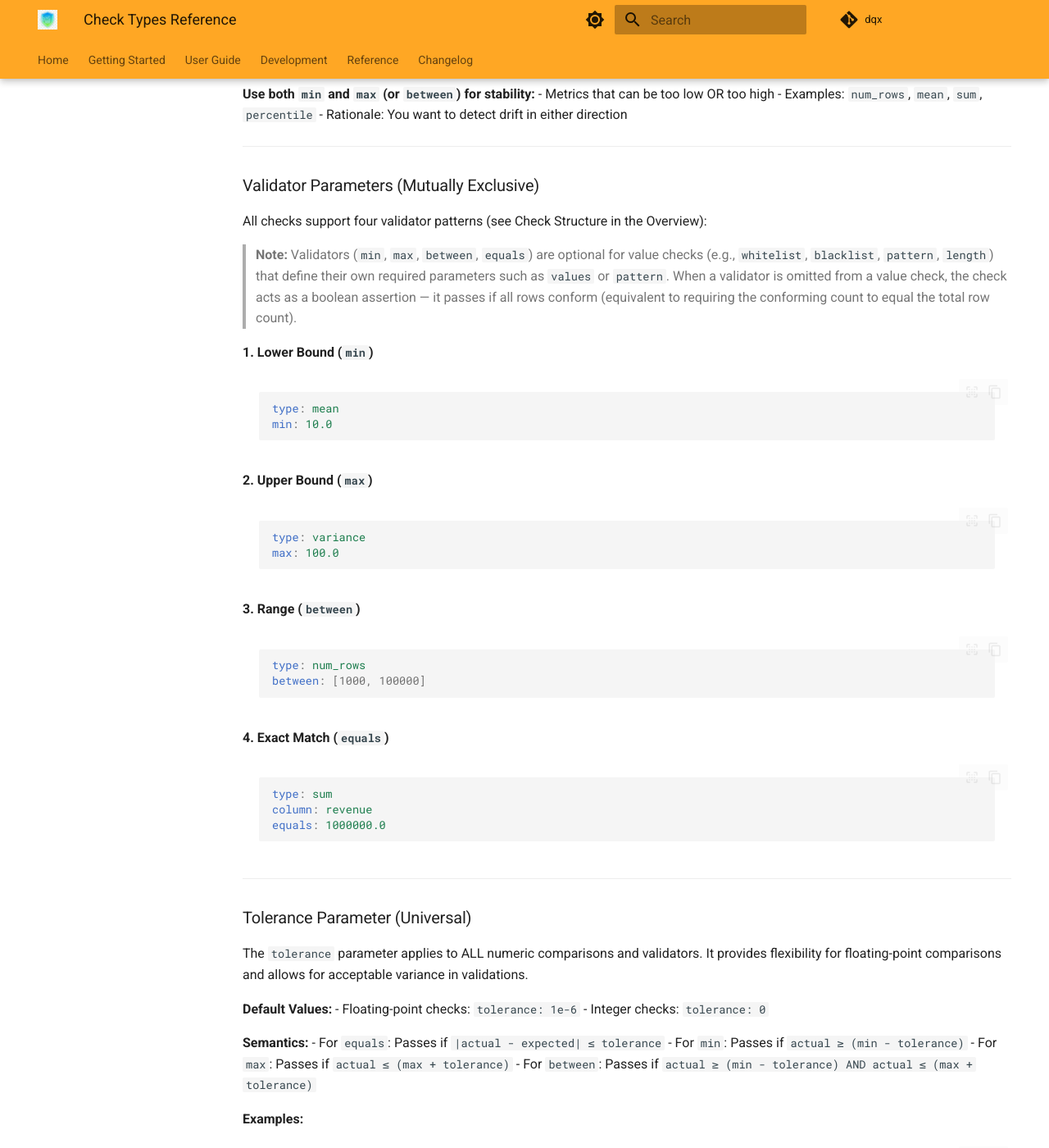
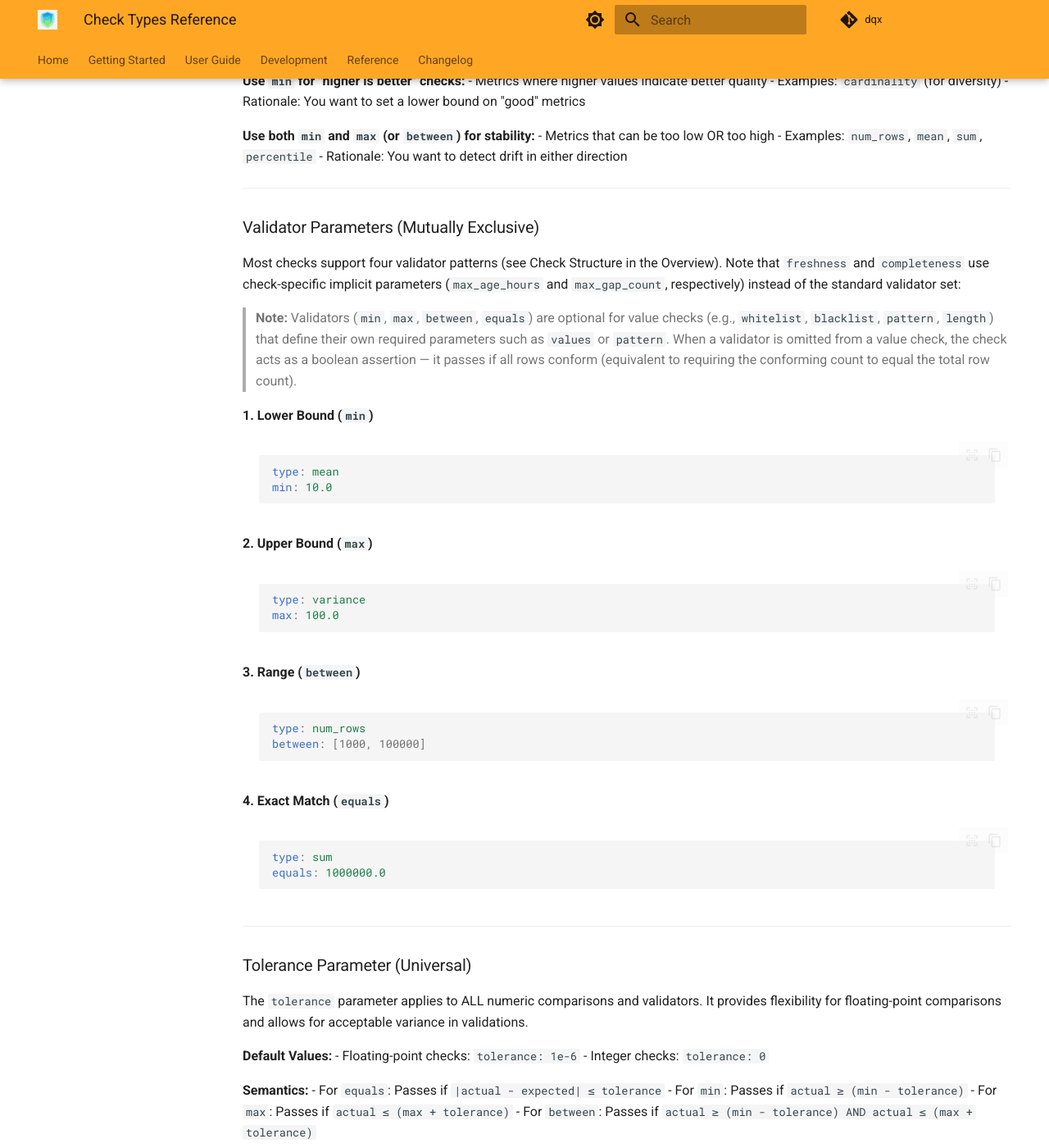
Before and after one commit to nampham2/dqx, an MkDocs documentation site: the page built from docs/design/contracts/checks.md, in a window 1280 px wide and 1400 px high, scrolled down 4808 px. Shown: the whole window at 82% size. Built offline with MkDocs 1.6.1 and Material for MkDocs 9.7.7, drawn with Linux system fonts in a browser that asks for light colours; comment, search, counter and statistics services are not loaded; some of the changed text lies outside the part shown.

Commit message:
docs(contracts): address CodeRabbit review feedback
- Add note that snake_case names are the YAML DSL surface and the contract
  parser normalizes them to internal PascalCase identifiers (NumRows, NullCount)
- Change 'All checks support four validator patterns' to 'Most checks' and note
  that freshness and completeness use check-specific implicit parameters instead
- Fix 'Every check supports validators' in index.md to 'Most checks', excluding
  freshness (max_age_hours) and completeness (max_gap_count)
- Remove spurious 'column: revenue' field from the sum equals example (column-
  level checks inherit their target from the enclosing column definition)
- Change severity comment from '# Default: P1' to '# Required' in schema.md
  to match the required-field semantics described in checks.md
- Add '[proposed]' annotations to Contract.from_yaml() and
  contract.to_verification_suite(db) in index.md architecture diagram to clarify
  these are the planned API methods, not yet implemented
- Add 'text' language tag to the SchemaValidationError fenced code block in
  types.md for markdownlint compliance

````diff
--- a/docs/design/contracts/checks.md
+++ b/docs/design/contracts/checks.md
@@ -17,7 +17,7 @@ Data contracts support two categories of checks:
 - Check names should be descriptive business statements (e.g., "Order ID is unique")
 - Severity levels: `P0` (critical), `P1` (important), `P2` (nice-to-have), `P3` (informational)
 - All checks support optional `tags` parameter for categorization
-- Check type names in YAML contracts use `snake_case` (e.g., `num_rows`, `duplicates`, `nulls`)
+- Check type names in YAML contracts use `snake_case` (e.g., `num_rows`, `duplicates`, `nulls`). These `snake_case` names are the specification surface; the contract parser normalizes them to the internal implementation identifiers (e.g., `NumRows`, `NullCount`) used inside DQX.
 
 **Check Structure:**
 
@@ -191,7 +191,7 @@ Use 'between: [100, 1000]' OR 'min: 100, max: 1000', not both.
 
 ### Validator Parameters (Mutually Exclusive)
 
-All checks support four validator patterns (see Check Structure in the Overview):
+Most checks support four validator patterns (see Check Structure in the Overview). Note that `freshness` and `completeness` use check-specific implicit parameters (`max_age_hours` and `max_gap_count`, respectively) instead of the standard validator set:
 
 > **Note:** Validators (`min`, `max`, `between`, `equals`) are optional for value checks (e.g., `whitelist`, `blacklist`, `pattern`, `length`) that define their own required parameters such as `values` or `pattern`. When a validator is omitted from a value check, the check acts as a boolean assertion — it passes if all rows conform (equivalent to requiring the conforming count to equal the total row count).
 
@@ -216,7 +216,6 @@ between: [1000, 100000]
 **4. Exact Match (`equals`)**
 ```yaml
 type: sum
-column: revenue
 equals: 1000000.0
 ```
 
````
Also changed, not shown: docs/design/contracts/index.md (+4 -4 lines), docs/design/contracts/schema.md (+2 -2 lines), docs/design/contracts/types.md (+1 -1 lines).
